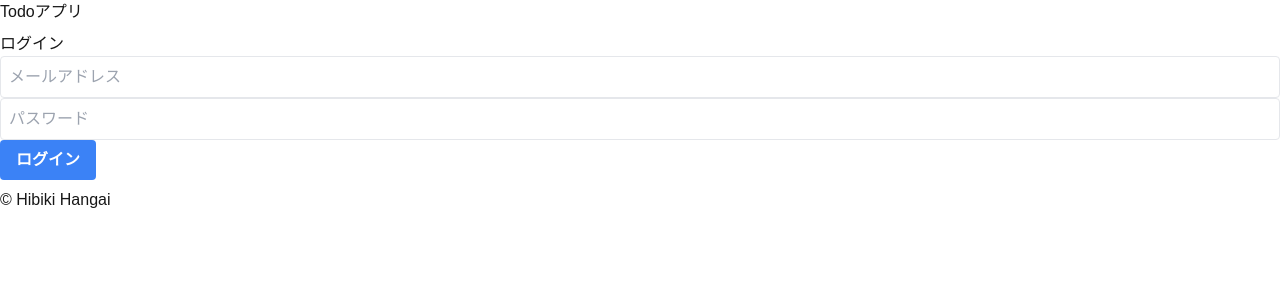
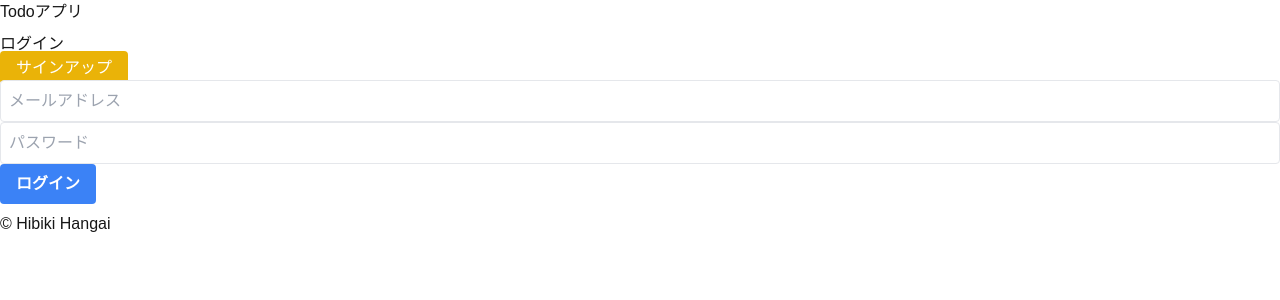
Before and after one commit to Biking1199/todoapp-20250102, a Next.js app: page /components/signin in a window 1280 px wide. Shown: the top 300 px of the page. Built offline with nearby package versions, Linux system fonts and the light colour scheme; no server answers.

Commit message:
✨ サインアウト機能実装実装

```diff
--- a/src/app/components/signin/page.tsx
+++ b/src/app/components/signin/page.tsx
@@ -3,6 +3,7 @@
 import { useState } from "react";
 import { supabase } from "../../../../utils/supabase";
 import { useRouter } from "next/navigation";
+import Link from "next/link";
 
 export default function SignIn() {
   const [email, setEmail] = useState("");
@@ -58,6 +59,12 @@ export default function SignIn() {
   return (
     <div>
       <h1>ログイン</h1>
+      <Link
+        href="/components/signup"
+        className="bg-yellow-500 text-white px-4 py-2 rounded"
+      >
+        サインアップ
+      </Link>
       <input
         type="email"
         placeholder="メールアドレス"
--- /dev/null
+++ b/src/app/components/signout/signout.tsx
@@ -0,0 +1,24 @@
+import { supabase } from "../../../../utils/supabase";
+import { useRouter } from "next/navigation";
+
+export default function SignOutButton() {
+  const router = useRouter();
+
+  const handleSignOut = async () => {
+    const { error } = await supabase.auth.signOut();
+    if (error) {
+      console.error("ログアウトに失敗しました:", error.message);
+    } else {
+      router.push("/components/signin"); // ログアウト後にサインインページへ
+    }
+  };
+
+  return (
+    <button
+      onClick={handleSignOut}
+      className="bg-red-500 text-white px-4 py-2 rounded hover:bg-red-700"
+    >
+      サインアウト
+    </button>
+  );
+}
--- a/src/app/page.tsx
+++ b/src/app/page.tsx
@@ -5,6 +5,7 @@ import { supabase } from "../../utils/supabase";
 import Link from "next/link";
 import { Task } from "./types/task";
 import { useRouter } from "next/navigation";
+import SignOutButton from "./components/signout/signout";
 
 export default function Home() {
   const [message, setMessage] = useState("");
@@ -71,6 +72,7 @@ export default function Home() {
         >
           サインイン
         </Link>
+        <SignOutButton />
       </div>
 
       <ul className="mt-4">
--- a/src/app/tasks/[id]/page.tsx
+++ b/src/app/tasks/[id]/page.tsx
@@ -4,6 +4,7 @@ import { supabase } from "../../../../utils/supabase";
 import Link from "next/link";
 import { Task } from "@/app/types/task";
 import { useEffect, useState } from "react";
+import {signout }
 
 export default function TaskDetail({
   params,
```
